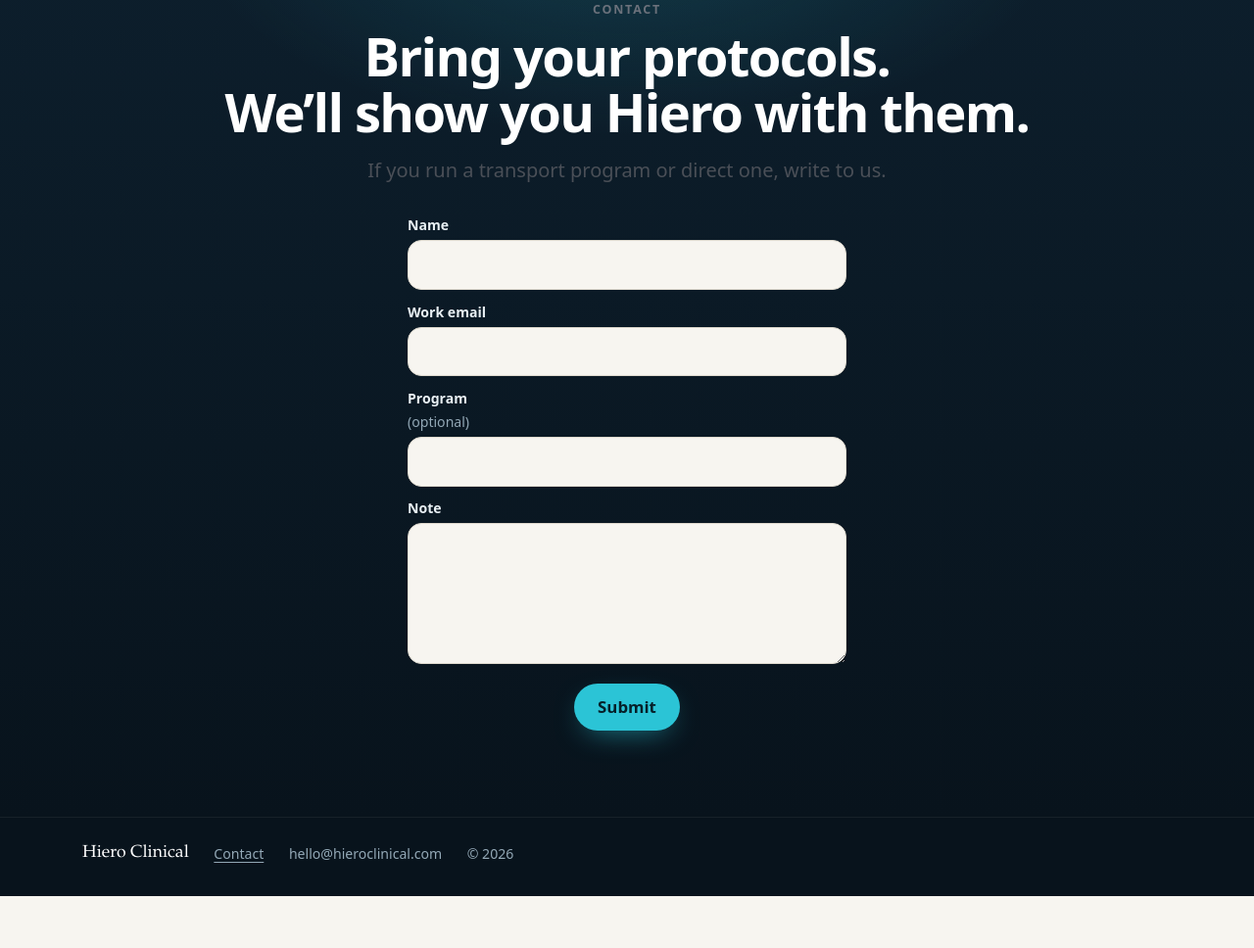
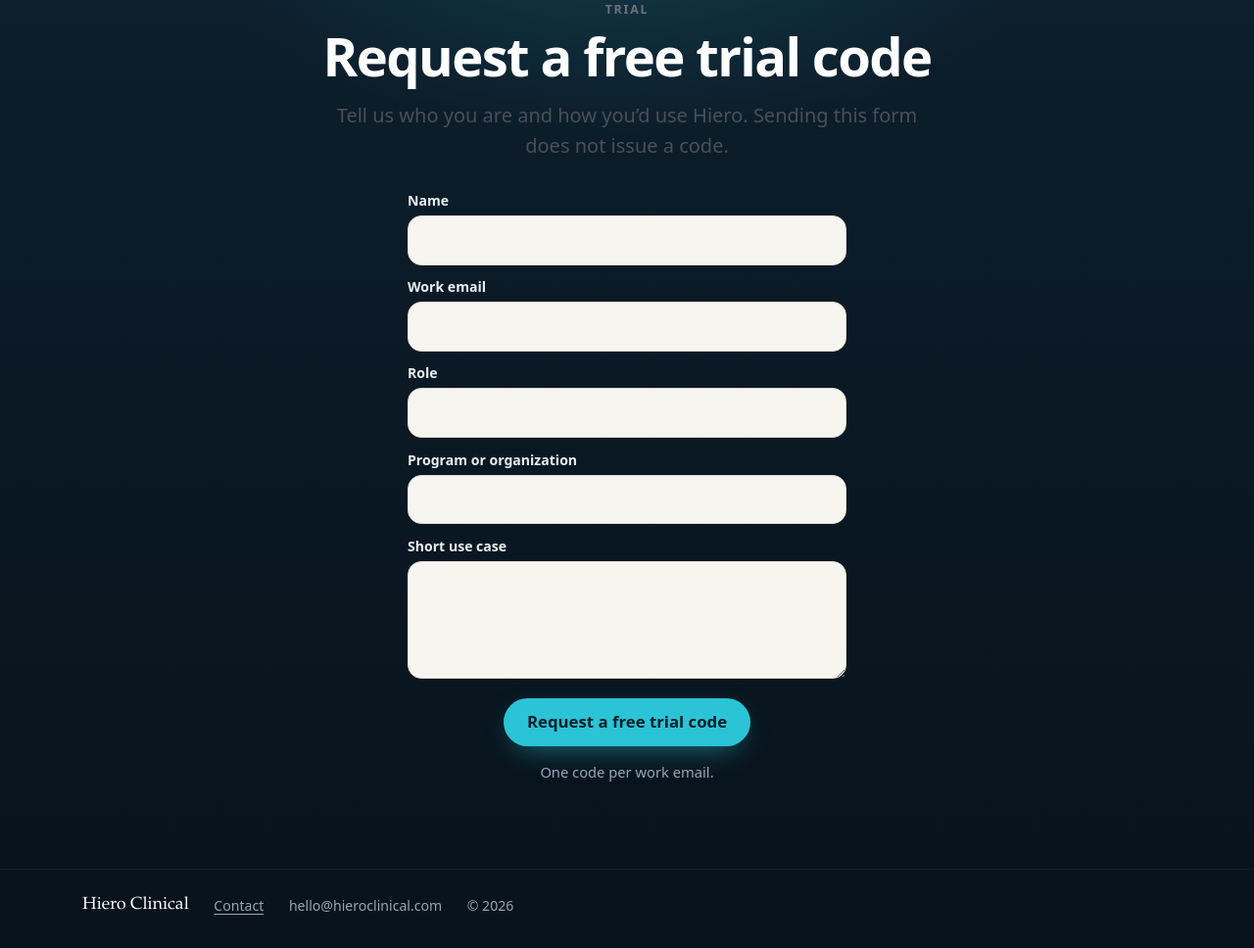
Before and after one commit to semanard8-prog/hieroclinical-site, a plain HTML site: page index.html in a window 1280 px wide. Shown: the part 8567-9535 px from the top of the page at 98% size. Before the commit the page ends 9482 px from the top, so only its background shows below. Drawn offline with Linux system fonts and the light colour scheme.

Commit message:
Turn the contact form into a trial-code request.
The form asks for name, work email, role, program, and a short use case. It stays on the page, posts to /api/contact, and shows success only when that endpoint returns success JSON.

```diff
--- a/index.html
+++ b/index.html
@@ -304,13 +304,13 @@ input[type=range]{width:100%;margin:.7rem 0 0;accent-color:var(--blue);height:1.
 .contact .h2{color:#fff}.contact .sub{margin-left:auto;margin-right:auto}
 .contact .cform{margin:2rem auto 0;max-width:28rem;text-align:left;display:grid;gap:.85rem}
 .contact .cform label{display:grid;gap:.35rem;font:600 .88rem/1.3 var(--sans);color:var(--nightInk)}
-.contact .cform .opt{font-weight:400;color:var(--nightDim)}
 .contact .cform input,.contact .cform textarea{width:100%;margin:0;padding:.8rem .95rem;border:1px solid var(--rule);border-radius:14px;background:var(--paper);color:var(--ink);font:400 1rem/1.45 var(--sans)}
 .contact .cform textarea{resize:vertical;min-height:7.5rem}
 .contact .cform input:focus,.contact .cform textarea:focus{outline:2px solid var(--cyan);outline-offset:2px}
 .contact .cform .btn{justify-self:center;margin-top:.4rem;font-size:1.05rem;padding:1rem 1.5rem}
 .contact .cform .btn:disabled{opacity:.55;cursor:default;transform:none}
 .contact .cerr{margin:0;color:#F6C7C4;font-size:.95rem;line-height:1.45}
+.contact .cnote{margin:1rem auto 0;max-width:28rem;color:var(--nightDim);font-size:.92rem;line-height:1.45}
 .contact .cok{margin:2rem auto 0;max-width:28rem;font:600 1.15rem/1.45 var(--sans);color:#fff}
 footer{background:var(--night);color:var(--nightDim);border-top:1px solid rgba(255,255,255,.06);font-size:.88rem}
 footer .wrap{display:flex;flex-wrap:wrap;gap:.6rem 1.6rem;align-items:center;padding-top:1.6rem;padding-bottom:max(2rem,env(safe-area-inset-bottom))}
@@ -694,18 +694,20 @@ html.still .rv,html.still .res{opacity:1!important;transform:none!important}
 <!-- ============ CONTACT ============ -->
 <section class="band contact" id="contact" aria-labelledby="cTitle">
   <div class="wrap rv">
-    <p class="eyebrow">Contact</p>
-    <h2 class="h2" id="cTitle">Bring your protocols.<br>We’ll show you Hiero with them.</h2>
-    <p class="sub">If you run a transport program or direct one, write to us.</p>
+    <p class="eyebrow">Trial</p>
+    <h2 class="h2" id="cTitle">Request a free trial code</h2>
+    <p class="sub">Tell us who you are and how you’d use Hiero. Sending this form does not issue a code.</p>
     <form class="cform" id="contactForm" action="/api/contact" method="post">
       <label>Name<input name="name" type="text" autocomplete="name" required></label>
       <label>Work email<input name="email" type="email" autocomplete="email" inputmode="email" required></label>
-      <label>Program <span class="opt">(optional)</span><input name="program" type="text" autocomplete="organization"></label>
-      <label>Note<textarea name="note" rows="5" required></textarea></label>
+      <label>Role<input name="role" type="text" autocomplete="organization-title" required></label>
+      <label>Program or organization<input name="program" type="text" autocomplete="organization" required></label>
+      <label>Short use case<textarea name="use_case" rows="4" required></textarea></label>
       <p class="cerr" id="contactErr" role="alert" hidden>That didn’t send. Write hello@hieroclinical.com if it keeps failing.</p>
-      <button class="btn primary" type="submit">Submit</button>
+      <button class="btn primary" type="submit">Request a free trial code</button>
     </form>
-    <p class="cok" id="contactOk" hidden>Received. We’ll write you at the email you entered.</p>
+    <p class="cnote">One code per work email.</p>
+    <p class="cok" id="contactOk" hidden>Request received. We’ll write you at the email you entered. No code is issued until we reply.</p>
   </div>
 </section>
 </main>
@@ -950,11 +952,13 @@ html.still .rv,html.still .res{opacity:1!important;transform:none!important}
         headers: { 'Accept': 'application/json' },
         body: data
       }).then(function (res) {
-        var type = (res.headers.get('content-type') || '').toLowerCase();
-        if (!res.ok || type.indexOf('text/html') !== -1) throw new Error('fail');
-        var ok = $('#contactOk');
-        contactForm.remove();
-        ok.hidden = false;
+        return res.json().then(function (body) {
+          var good = body && typeof body === 'object' && (body.ok === true || body.success === true);
+          if (!res.ok || !good) throw new Error('fail');
+          var ok = $('#contactOk');
+          contactForm.remove();
+          ok.hidden = false;
+        });
       }).catch(function () {
         err.hidden = false;
         btn.disabled = false;
```
